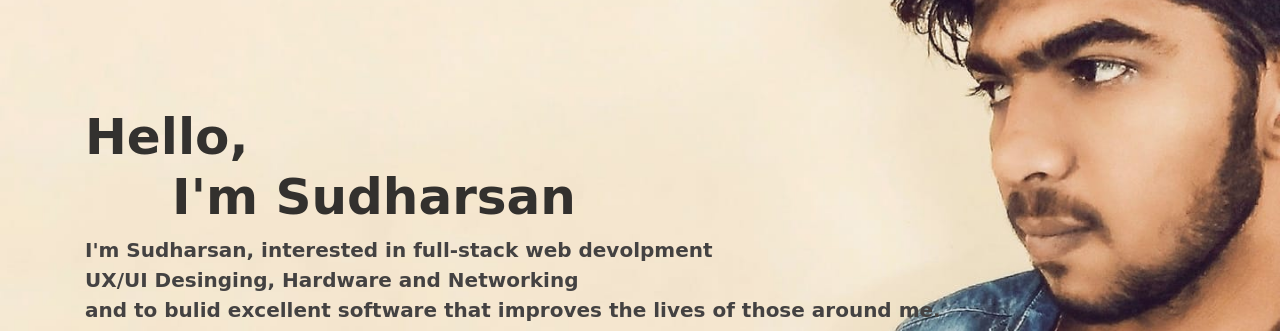
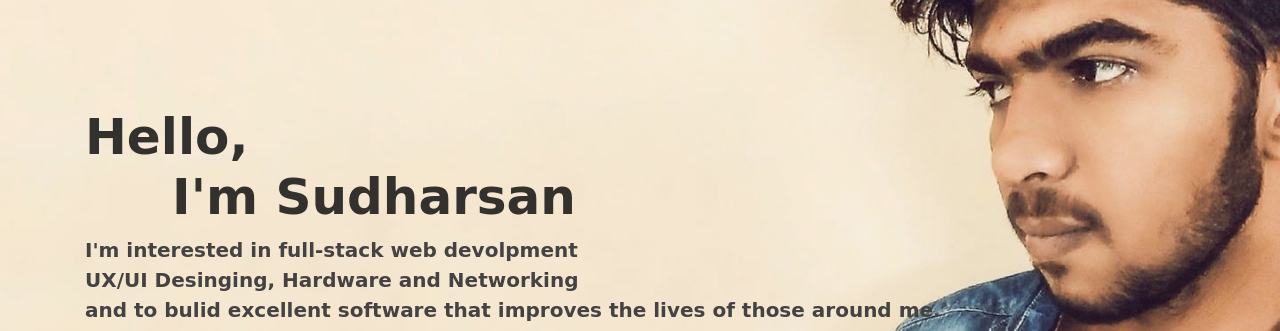
Before and after one commit to sudharsan-g/simple, a plain HTML site: page index.html in a window 1280 px wide. Shown: the part 121-452 px from the top of the page. Drawn offline with nearby package versions, Linux system fonts and the light colour scheme; a web font is replaced by a local one.

Commit message:
Update index.html

```diff
--- a/index.html
+++ b/index.html
@@ -53,7 +53,7 @@
       <div class="hero">
         <h1 class="quotes">Hello,<br />
           &nbsp;  &nbsp; &nbsp;I'm Sudharsan</h1>
-          <p class="des">I'm  Sudharsan, interested in full-stack web devolpment<br />
+          <p class="des">I'm interested in full-stack web devolpment<br />
             UX/UI Desinging, Hardware and Networking  <br />
             and to bulid excellent software that improves the lives of those around me.</p>
         <div class="hero-icon"  >
```
